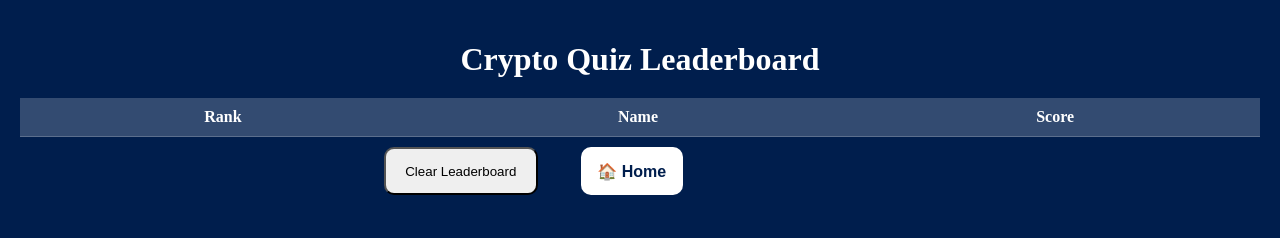
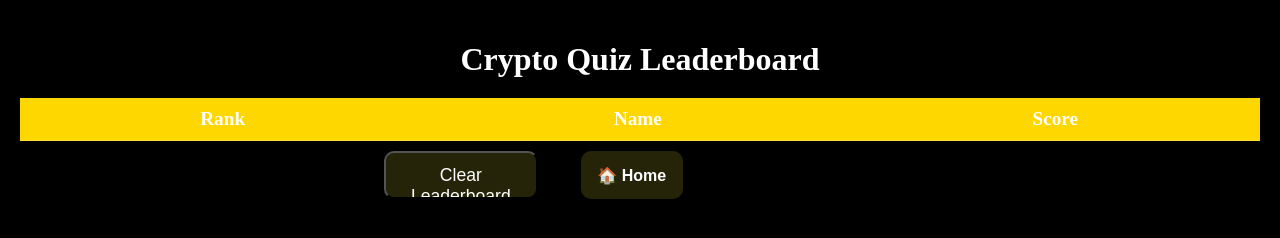
Before and after one commit to BLUESOUL777/Crypto_site, a plain HTML site: page leader.html in a window 1280 px wide. Drawn offline with Linux system fonts and the light colour scheme.

Commit message:
changes made

```diff
--- a/leaderboard.css
+++ b/leaderboard.css
@@ -1,7 +1,7 @@
 /* Apply consistent styling */
 body {
     font-family: 'Times New Roman', Times, serif;
-    background-color: #001e4d;
+    background-color: var(--darkblue);
     color: #ffffff;
     text-align: center;
     margin: 0;
@@ -9,13 +9,13 @@ body {
 }
 :root{
     --black:#000;
-    --white:#ffffff;
+    --white: #FFD700;
     --lightgrey:#f1f1f1;
-    --darkblue:#0d102c;
-    --primarycolor:#3d51f2;
-    --secondarycolor:#5670ef;
-    --lightDark:#080A25;
-    --darkText:#8388B4;
+    --darkblue:#000000;
+    --primarycolor:#f2da3d;
+    --secondarycolor:#f5ef56;
+    --lightDark:#252408;
+    --darkText:#aeb483;
  }
 
 /* Headings */
@@ -26,7 +26,7 @@ h1 {
 
 /* Leaderboard container */
 .leaderboard-container {
-    background: rgba(255, 255, 255, 0.1);
+    background: var(--white);
     padding: 20px;
     border-radius: 10px;
     width: 80%;
@@ -37,8 +37,8 @@ h1 {
 
 /* Style buttons to match quiz page */
 .btn, #home-btn, #retry-btn #clear-btn {
-    background-color: white;
-    color: #001e4d;
+    background-color: var(--darkblue);
+    color: white;
     border: none;
     padding: 10px 20px;
     font-size: 16px;
@@ -50,7 +50,7 @@ h1 {
 }
 
 .btn:hover, #home-btn:hover, #retry-btn:hover #clear-btn {
-    background-color: #001e4d;
+    background-color: var(--white);
 }
 
 /* Leaderboard table styling */
@@ -66,7 +66,8 @@ th, td {
 }
 
 th {
-    background-color: rgba(255, 255, 255, 0.2);
+    background-color: var(--white);
+    font-size: 1.2em;
 }
 
 
@@ -77,6 +78,9 @@ th {
     width: 12vw;
     overflow: hidden;
     transform: translateY(10px);
+    background-color: var(--lightDark);
+    color: white;
+    font-size: 1.1em;
 }
 #home-btn{
     padding: 12px;
@@ -86,6 +90,7 @@ th {
     overflow: hidden;
     text-align: center;
     justify-items: center;
+    background-color: var(--lightDark);
 }
 
 .lower{
@@ -95,12 +100,10 @@ th {
     margin: auto;
 }
 #home-btn:hover{
-    background-color: var(--darkblue);
-    color: var(--lightgrey);
+    background-color: var(--white);
 }
 #clear-btn:hover{
-    background-color: var(--darkblue);
-    color: var(--lightgrey);
+    background-color: var(--white);
 }
 
 @media screen and (max-width:450px) {
--- a/quiz.css
+++ b/quiz.css
@@ -4,11 +4,23 @@
     font-family: 'Times New Roman', Times, serif;
     box-sizing: border-box;
 }
+
+:root{
+    --black:#000;
+    --white: #FFD700;
+    --lightgrey:#f1f1f1;
+    --darkblue:#000000;
+    --primarycolor:#f2da3d;
+    --secondarycolor:#f5ef56;
+    --lightDark:#252408;
+    --darkText:#aeb483;
+ }
+
 body{
-    background-color: #001e4d;
+    background-color: var(--black);
 }
 .app{
-    background-color: white;
+    background-color:var(--lightDark);
     width: 90%;
     max-width: 600px;
     margin: 100px auto 0;
@@ -17,7 +29,7 @@ body{
 }
 .app h1 {
     font-size: 25px;
-    color: #001e4d;
+    color: var(--white);
     font-weight: 600;
     border-bottom: 1px solid #333;
     padding-bottom:  30px;
@@ -29,7 +41,7 @@ body{
 
 .quiz h2{
     font-size: 18px;
-    color: #001e4d;
+    color: var(--primarycolor);
     font-weight: 600;
 }
 
@@ -55,7 +67,7 @@ body{
     cursor: no-drop;
 }
 #next-btn{
-    background-color: #001e4d;
+    background-color: var(--darkblue);
     color: white;
     font-weight: 500;
     padding: 10px;
@@ -75,7 +87,7 @@ body{
 }
 
 #homedirect, #leaderboard {
-    background-color: #001e4d;;
+    background-color: var(--darkblue);
     color: white;
     border: none;
     padding: 10px 20px;
@@ -88,9 +100,13 @@ body{
 }
 
 .btn:hover, #next-btn:hover, #homedirect:hover, #leaderboard:hover {
-    background-color: #001e4d;
+    background-color: var(--white);
 }
 
 #homedirect, #leaderboard {
     display: inline-block;
 }
+
+#homedirect{
+    margin-right: 20px;
+}
```
Also changed, not shown: quiz.html (+2 -2 lines).
